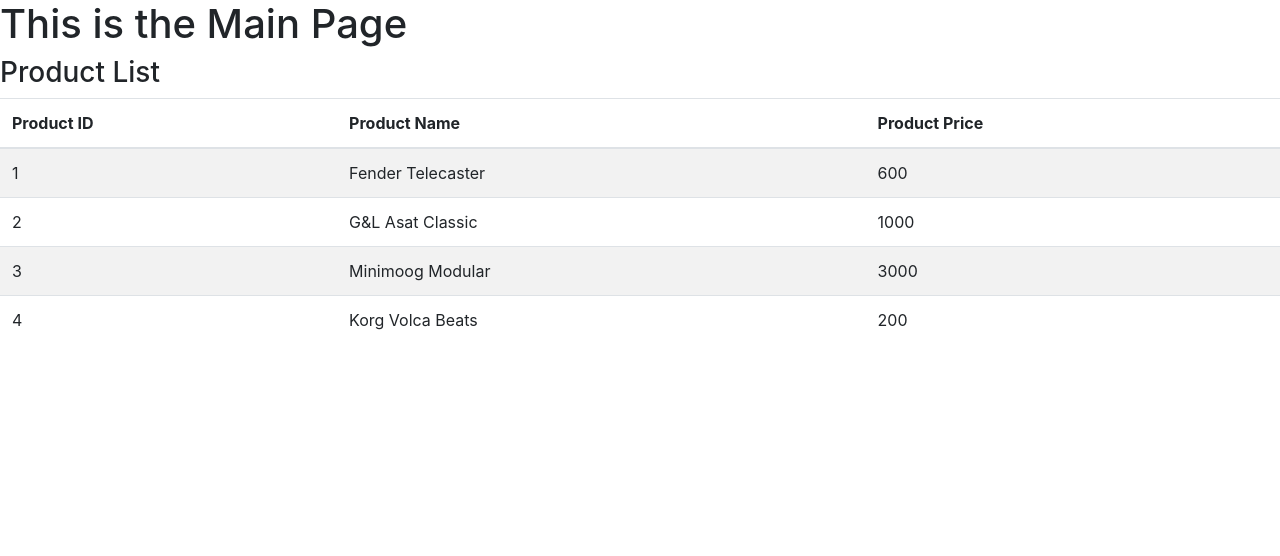
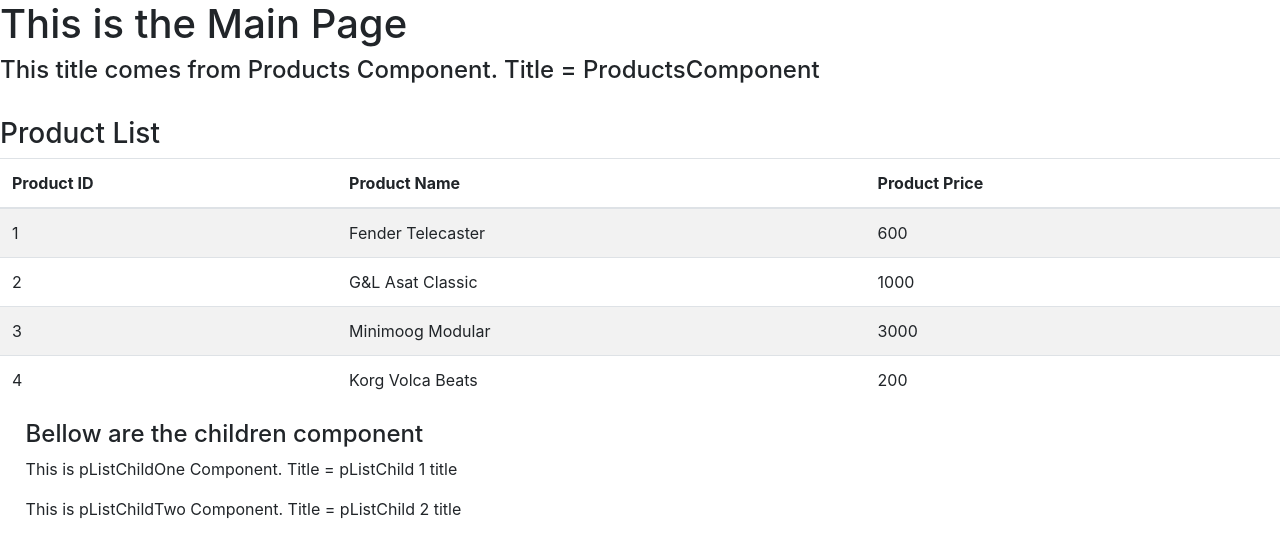
Before and after one commit to farhat97/angular-playground, an Angular app: page / in a window 1280 px wide. Shown: the top 556 px of the page. Built offline with nearby package versions, Linux system fonts and the light colour scheme.

Commit message:
Added 2 children components to productList

```diff
--- a/src/app/app.module.ts
+++ b/src/app/app.module.ts
@@ -19,6 +19,6 @@
     ProductsModule
   ],
   providers: [],
-  bootstrap: [AppComponent]
+  bootstrap: [ AppComponent ]
 })
 export class AppModule { }
--- /dev/null
+++ b/src/app/products/PListChildren/pListChildOne.component.html
@@ -0,0 +1 @@
+<p> This is pListChildOne Component. Title = {{ title }} </p>
--- /dev/null
+++ b/src/app/products/PListChildren/pListChildOne.component.ts
@@ -0,0 +1,15 @@
+import { Component, OnInit } from '@angular/core';
+
+@Component({
+    selector: 'app-pListChildOne',
+    templateUrl: './pListChildOne.component.html'
+})
+
+export class PListChildOne implements OnInit {
+    ngOnInit(): void { }
+
+    title = "pListChild 1 title";
+
+    constructor() { }
+
+}
--- /dev/null
+++ b/src/app/products/PListChildren/pListChildTwo.component.html
@@ -0,0 +1 @@
+<p> This is pListChildTwo Component. Title = {{ title }} </p>
--- /dev/null
+++ b/src/app/products/PListChildren/pListChildTwo.component.ts
@@ -0,0 +1,15 @@
+import { Component, OnInit } from '@angular/core';
+
+@Component({
+    selector: 'app-pListChildTwo',
+    templateUrl: './pListChildTwo.component.html'
+})
+
+export class PListChildTwo implements OnInit {
+    ngOnInit(): void { }
+
+    title = "pListChild 2 title";
+
+    constructor() { }
+
+}
--- a/src/app/products/products.component.html
+++ b/src/app/products/products.component.html
@@ -1 +1,9 @@
+<h4> This title comes from Products Component. Title = {{title}} </h4>
+<br />
 <app-productList [productList]="productList"></app-productList>
+
+<h4 style="padding-left: 2%;"> Bellow are the children component </h4>
+<div style="float: left; padding-left: 2%;">
+    <app-pListChildOne style="width: 50%;"></app-pListChildOne>
+    <app-pListChildTwo style="width: 50%;"></app-pListChildTwo>
+</div>
--- a/src/app/products/products.component.ts
+++ b/src/app/products/products.component.ts
@@ -9,6 +9,8 @@
 })
 
 export class ProductsComponent implements OnInit {
+
+  title = "ProductsComponent";
 
   productList: IProduct[] = [
     { id: 1, productName: "Fender Telecaster", productPrice: "600" },
--- a/src/app/products/products.module.ts
+++ b/src/app/products/products.module.ts
@@ -4,10 +4,16 @@
 import { HighlighterDirective } from '../highlighter.directive';
 import { ProductsComponent } from './products.component';
 import { ProductListComponent } from './productList.component';
+import { PListChildOne } from './PListChildren/pListChildOne.component';
+import { PListChildTwo } from './PListChildren/pListChildTwo.component';
 
 @NgModule({
     imports: [ CommonModule ],
-    declarations: [ ProductsComponent, ProductListComponent, HighlighterDirective ],
+    declarations: [ ProductsComponent,
+                    ProductListComponent,
+                    PListChildOne,
+                    PListChildTwo,
+                    HighlighterDirective ],
     exports: [ ProductsComponent, HighlighterDirective ]
 })
 
```
